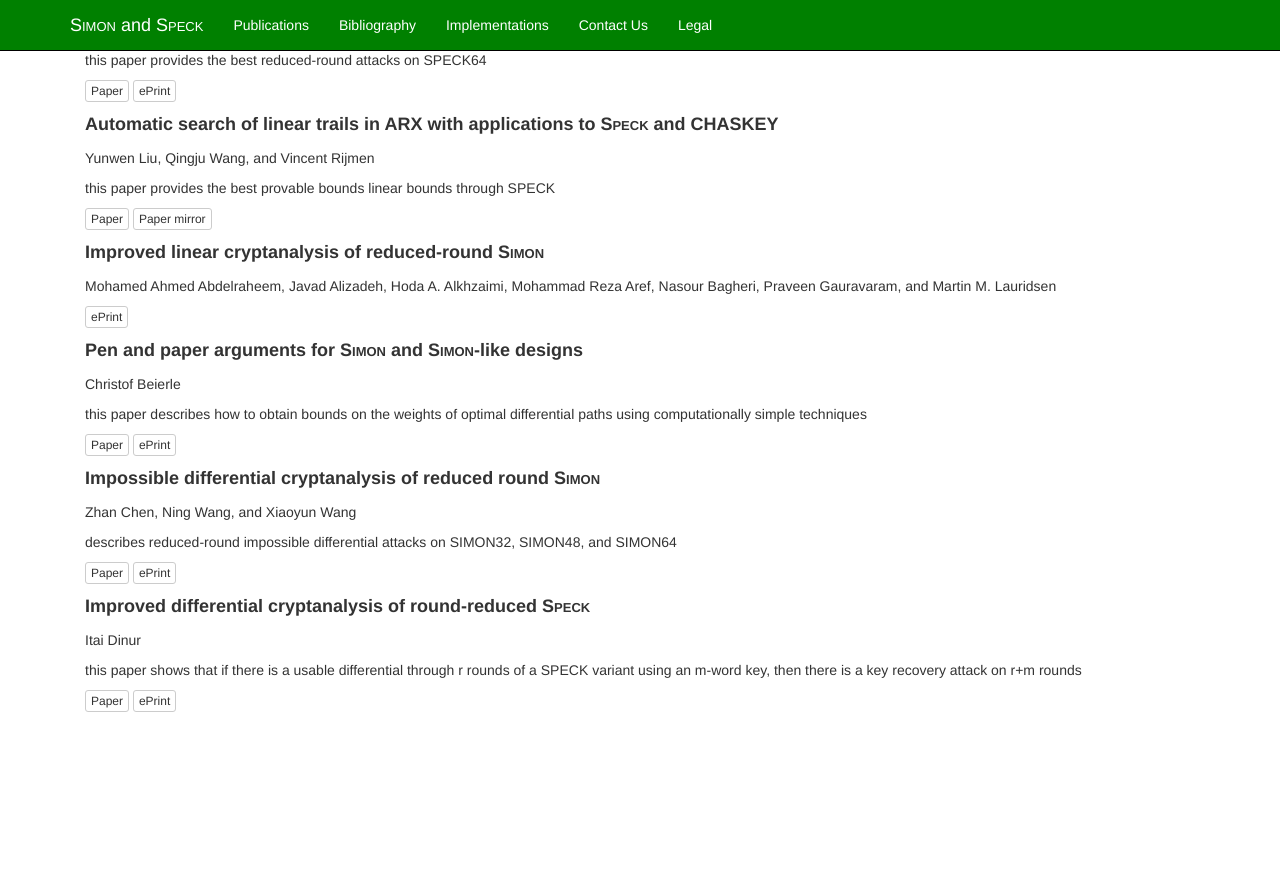
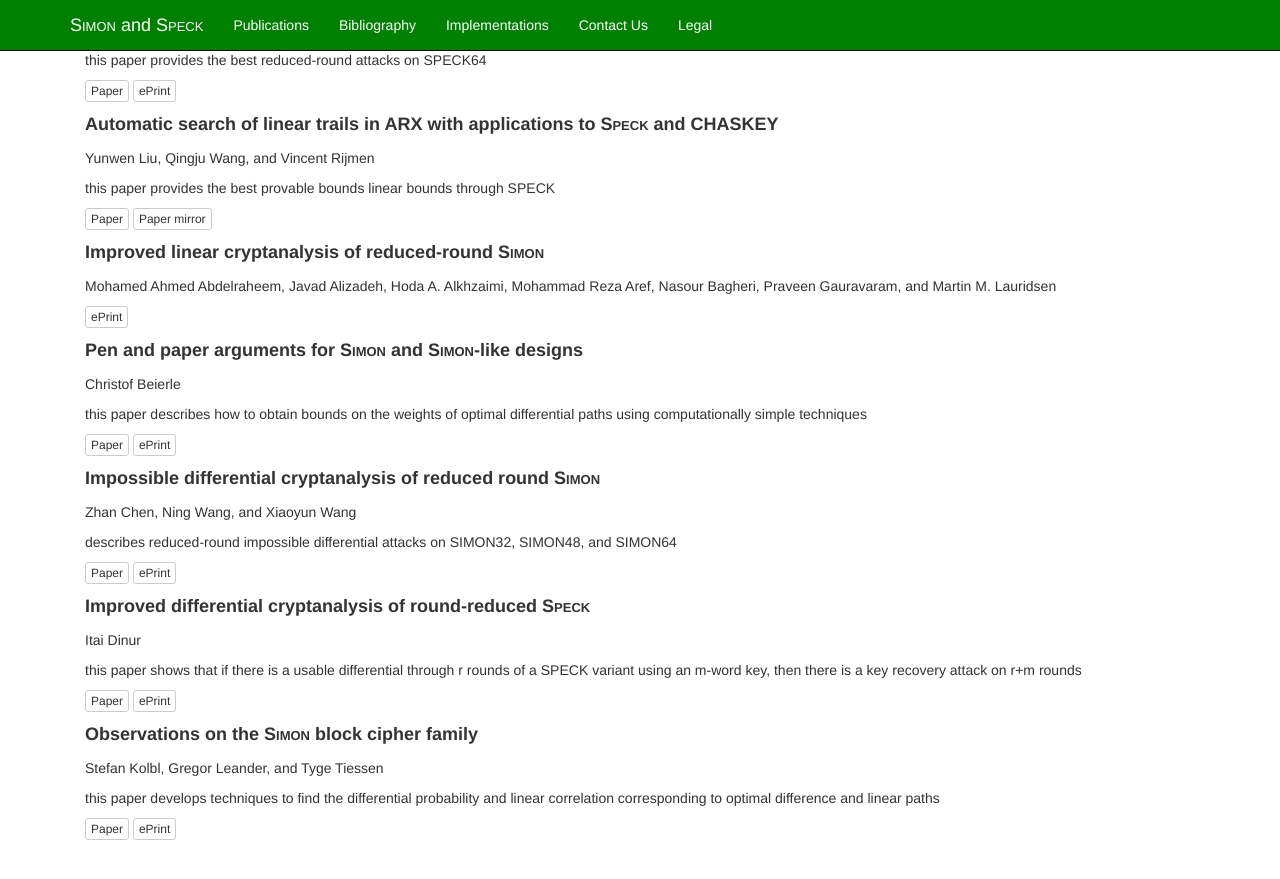
Before and after one commit to nsacyber/simon-speck, a Jekyll site: the page built from bibliography/index.html, in a window 1280 px wide and 900 px high, scrolled down 1233 px. Shown: the top 879 px of the window. Built offline with Jekyll 4.4.1, drawn with Linux system fonts in a browser that asks for light colours; nearby versions of some CDN libraries; before the commit the page ends 2005 px from its top, so only the background shows below that.

Commit message:
Added more bib entries to bibs.yml

```diff
--- a/_data/bibs.yml
+++ b/_data/bibs.yml
@@ -97,3 +97,9 @@
   description: this paper shows that if there is a usable differential through r rounds of a SPECK variant using an m-word key, then there is a key recovery attack on r+m rounds
   url: https://link.springer.com/chapter/10.1007/978-3-319-13051-4_9
   alt_eprint: https://eprint.iacr.org/2014/320
+
+- title: "Observations on the SIMON block cipher family"
+  authors: Stefan Kolbl, Gregor Leander, and Tyge Tiessen
+  description: this paper develops techniques to find the differential probability and linear correlation corresponding to optimal difference and linear paths
+  url: https://link.springer.com/chapter/10.1007/978-3-662-47989-6_8
+  alt_eprint: https://eprint.iacr.org/2015/145
```
